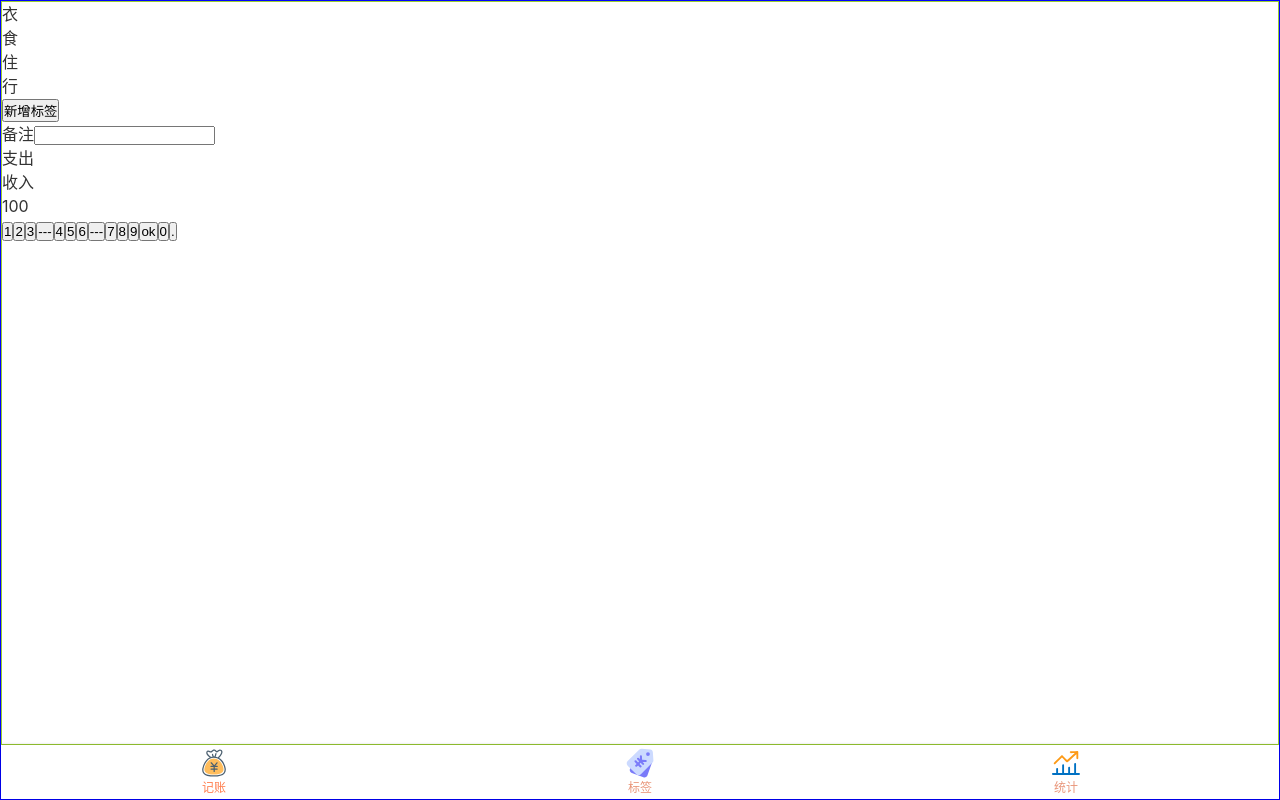
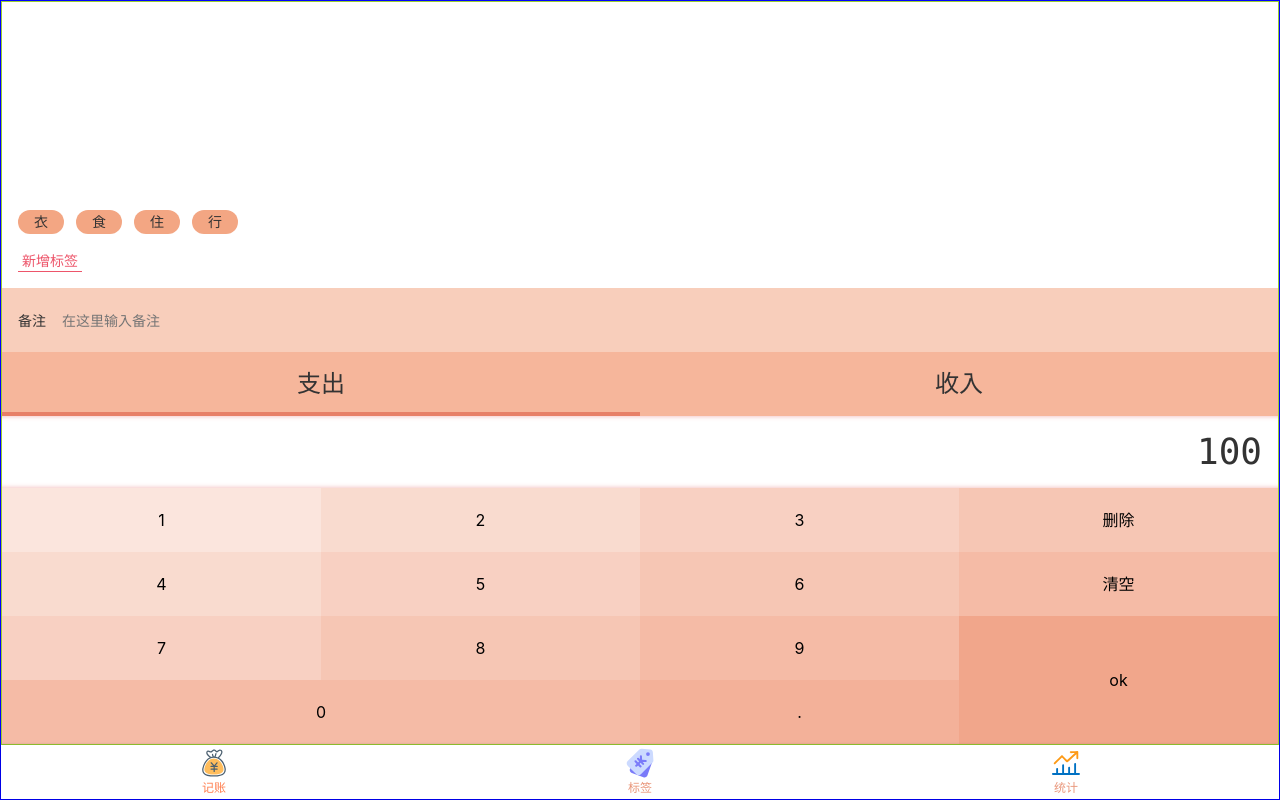
Before and after one commit to LiuYilin-LYL/Money-1, a Vue app: page /#/money in a window 1280 px wide. Built offline with nearby package versions, Linux system fonts and the light colour scheme.

Commit message:
html和css写好了

```diff
--- a/src/App.vue
+++ b/src/App.vue
@@ -13,5 +13,6 @@ body{
   -webkit-font-smoothing: antialiased;
   -moz-osx-font-smoothing: grayscale;
   color: #333;
+  font-size: 16px;
 }
 </style>
--- a/src/assets/style/helper.scss
+++ b/src/assets/style/helper.scss
@@ -1,3 +1,17 @@
-$font-hei: -apple-system, "Noto Sans", "Helvetica Neue", Helvetica, "Nimbus Sans L", Arial, "Liberation Sans", "PingFang SC", "Hiragino Sans GB", "Noto Sans CJK SC", "Source Han Sans SC", "Source Han Sans CN", "Microsoft YaHei", "Wenquanyi Micro Hei", "WenQuanYi Zen Hei", "ST Heiti", SimHei, "WenQuanYi Zen Hei Sharp", sans-serif;
-$font-kai:Baskerville, Georgia, "Liberation Serif", "Kaiti SC", STKaiti, "AR PL UKai CN", "AR PL UKai HK", "AR PL UKai TW", "AR PL UKai TW MBE", "AR PL KaitiM GB", KaiTi, KaiTi_GB2312, DFKai-SB, "TW\-Kai", serif;
-$font-song:Georgia, "Nimbus Roman No9 L", "Songti SC", "Noto Serif CJK SC", "Source Han Serif SC", "Source Han Serif CN", STSong, "AR PL New Sung", "AR PL SungtiL GB", NSimSun, SimSun, "TW\-Sung", "WenQuanYi Bitmap Song", "AR PL UMing CN", "AR PL UMing HK", "AR PL UMing TW", "AR PL UMing TW MBE", PMingLiU, MingLiU, serif;
+$font-hei: -apple-system, "Helvetica Neue", Helvetica, "Nimbus Sans L", Arial, "Liberation Sans", "PingFang SC", "Hiragino Sans GB", "Source Han Sans CN", "Source Han Sans SC", "Microsoft YaHei", "Wenquanyi Micro Hei", "WenQuanYi Zen Hei", "ST Heiti", SimHei, "WenQuanYi Zen Hei Sharp", sans-serif;
+$font-kai: Baskerville, Georgia, "Liberation Serif", "Kaiti SC", STKaiti, "AR PL UKai CN", "AR PL UKai HK", "AR PL UKai TW", "AR PL UKai TW MBE", "AR PL KaitiM GB", KaiTi, KaiTi_GB2312, DFKai-SB, "TW\-Kai", serif;
+$font-song: Georgia, "Nimbus Roman No9 L", "Songti SC", "Noto Serif CJK SC", "Source Han Serif SC", "Source Han Serif CN", STSong, "AR PL New Sung", "AR PL SungtiL GB", NSimSun, SimSun, "TW\-Sung", "WenQuanYi Bitmap Song", "AR PL UMing CN", "AR PL UMing HK", "AR PL UMing TW", "AR PL UMing TW MBE", PMingLiU, MingLiU, serif;
+
+//placeholer
+%clearFix {
+  &::after {
+    content: "";
+    clear: both;
+    display: block;
+  }
+}
+
+%innerShadow {
+  box-shadow: inset 0 -5px 5px -5px fade_out(#e66767, 0.5),
+  inset 0 5px 5px -5px fade_out(#e66767, 0.5);
+}
--- a/src/assets/style/reset.scss
+++ b/src/assets/style/reset.scss
@@ -1,8 +1,20 @@
 * {
-  margin: 0; padding: 0;
+  margin: 0;
+  padding: 0;
   box-sizing: border-box;
 }
-a{
+
+a {
   text-decoration: none;
   color: inherit;
 }
+
+ul, ol {
+  list-style: none;
+}
+button,input{
+  font:inherit;
+}
+:focus{
+  outline: none;
+}
--- a/src/components/Layout.vue
+++ b/src/components/Layout.vue
@@ -1,6 +1,6 @@
 <template>
-  <div class="nav-wrapper">
-    <div class="content">
+  <div class="layout-wrapper" :class="classPrefix &&`${classPrefix}-wrapper`">
+    <div class="content" :class="classPrefix &&`${classPrefix}-content`">
       <slot></slot>
     </div>
     <Nav></Nav>
@@ -9,12 +9,13 @@
 
 <script lang="ts">
 export default {
+  props:["classPrefix"],
   name: "Layout"
 }
 </script>
 
 <style scoped>
-.nav-wrapper {
+.layout-wrapper {
   border: 1px solid blue;
   display: flex;
   flex-direction: column;
--- a/src/views/Money.vue
+++ b/src/views/Money.vue
@@ -1,21 +1,23 @@
 <template>
-<Layout>
-<div class="tags">
-  <ul>
-    <li>衣</li>
-    <li>食</li>
-    <li>住</li>
-    <li>行</li>
-  </ul>
-  <div class="new">
-    <button>新增标签</button>
+  <Layout  class-prefix="layout">
+    <div class="numberPad">
+      <div class="output">100</div>
+      <div class="buttons">
+        <button>1</button>
+        <button>2</button>
+        <button>3</button>
+        <button>删除</button>
+        <button>4</button>
+        <button>5</button>
+        <button>6</button>
+        <button>清空</button>
+        <button>7</button>
+        <button>8</button>
+        <button>9</button>
+        <button class="ok">ok</button>
+        <button class="zero">0</button>
+        <button>.</button>
       </div>
-</div>
-  <div>
-    <label class="notes">
-      <span class="name">备注</span>
-      <input type="text">
-    </label>
     </div>
     <div>
       <ul class="types">
@@ -23,24 +25,23 @@
         <li>收入</li>
       </ul>
     </div>
-  <div class="numberPad">
-    <div class="output">100</div>
-    <div class="buttons">
-      <button>1</button>
-      <button>2</button>
-      <button>3</button>
-      <button>---</button>
-      <button>4</button>
-      <button>5</button>
-      <button>6</button>
-      <button>---</button>
-      <button>7</button>
-      <button>8</button>
-      <button>9</button>
-      <button>ok</button>
-      <button>0</button>
-      <button>.</button>
+    <div>
+      <label class="notes">
+        <span class="name">备注</span>
+        <input type="text" placeholder="在这里输入备注">
+      </label>
     </div>
+
+    <div class="tags">
+      <div class="new">
+        <button>新增标签</button>
+      </div>
+      <ul class="current">
+        <li>衣</li>
+        <li>食</li>
+        <li>住</li>
+        <li>行</li>
+      </ul>
     </div>
   </Layout>
 
@@ -52,7 +53,159 @@ export default {
   name: "Money"
 }
 </script>
+<style lang="scss">
+.layout-content {
+  display: flex;
+  flex-direction: column-reverse;
+}
+</style>
+<style lang="scss" scoped>
+@import "~@/assets/style/helper.scss";
 
-<style scoped>
+.numberPad {
 
+
+  .output {
+    @extend %innerShadow;
+    font-size: 36px;
+    font-family: Consolas, monospace;
+    padding: 9px 16px;
+    text-align: right;
+
+  }
+
+  .buttons {
+    @extend %clearFix;
+
+    > button {
+      float: left;
+      width: 25%;
+      height: 64px;
+      background: transparent;
+      border: none;
+
+      &.ok {
+        float: right;
+        height: 64*2px;
+      }
+
+      &.zero {
+        width: 25*2%;
+      }
+
+      $bg: #FBE5DD;
+
+      &:nth-child(1) {
+        background: $bg;
+      }
+
+      &:nth-child(2), &:nth-child(5) {
+        background: darken($bg, 3%);
+      }
+
+      &:nth-child(3), &:nth-child(6), &:nth-child(9) {
+        background: darken($bg, 6%);
+      }
+
+      &:nth-child(4), &:nth-child(7), &:nth-child(10) {
+        background: darken($bg, 9%);
+      }
+
+      &:nth-child(8), &:nth-child(11), &:nth-child(13) {
+        background: darken($bg, 12%);
+      }
+
+      &:nth-child(14) {
+        background: darken($bg, 15%);
+      }
+
+      &:nth-child(12) {
+        background: darken($bg, 18%);
+      }
+    }
+  }
+}
+
+.types {
+  background: rgba(241, 144, 102, 0.65);
+  display: flex;
+  text-align: center;
+  font-size: 24px;
+
+  > li {
+    width: 50%;
+    line-height: 64px;
+    height: 64px;
+    display: flex;
+    justify-content: center;
+    align-items: center;
+    position: relative;
+
+    &.selected::after {
+      content: "";
+      position: absolute;
+      bottom: 0;
+      left: 0;
+      width: 100%;
+      height: 4px;
+      background: rgba(231, 127, 103);
+    }
+  }
+}
+
+.notes {
+  font-size: 14px;
+  background: rgba(243, 166, 131, 0.55);
+  padding-left: 16px;
+  display: flex;
+  align-items: center;
+
+  .name {
+    padding-right: 16px;
+  }
+
+  input {
+    height: 64px;
+    flex-grow: 1;
+    border: none;
+    background: transparent;
+    padding-right: 16px;
+  }
+}
+
+.tags {
+  display: flex;
+  flex-direction: column-reverse;
+  flex-grow: 1;
+  font-size: 14px;
+  padding: 16px;
+
+  > .current {
+    display: flex;
+    flex-wrap: wrap;
+
+    > li {
+      background: #f3a683;
+      $h: 24px;
+      height: $h;
+      line-height: $h;
+      border-radius: $h/2;
+      padding: 0 16px;
+      margin-right: 12px;
+      margin-top: 4px;
+    }
+  }
+
+  > .new {
+    padding-top: 16px;
+
+    button {
+      background: transparent;
+      border: none;
+      color: #ed556a;
+      border-bottom: 1px solid;
+      padding: 0 4px;
+    }
+  }
+}
 </style>
```
Lines whose indentation alone changed are shown as unchanged.
